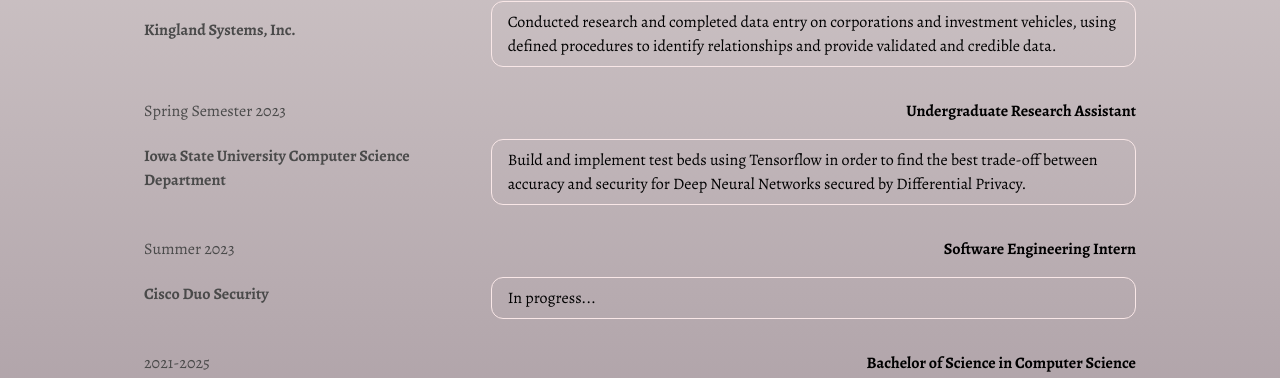
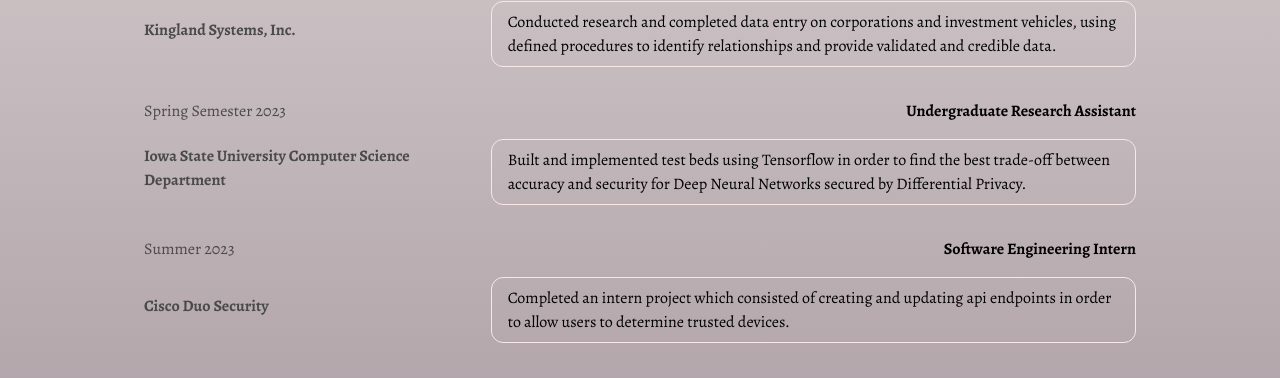
Before and after one commit to prolling/personal_portfolio, a React (Create React App) app: page / in a window 1280 px wide. Shown: the part 1041-1419 px from the top of the page. Built offline with nearby package versions, Linux system fonts and the light colour scheme.

Commit message:
update timeline

```diff
--- a/src/components/About.jsx
+++ b/src/components/About.jsx
@@ -24,14 +24,14 @@
       title: "Undergraduate Research Assistant",
       subtitle: "Iowa State University Computer Science Department",
       description:
-        "Build and implement test beds using Tensorflow in order to find the best trade-off between accuracy and security for Deep Neural Networks secured by Differential Privacy.",
+        "Built and implemented test beds using Tensorflow in order to find the best trade-off between accuracy and security for Deep Neural Networks secured by Differential Privacy.",
     },
     {
       id: 4,
       date: "Summer 2023",
       title: "Software Engineering Intern",
       subtitle: "Cisco Duo Security",
-      description: "In progress...",
+      description: "Completed an intern project which consisted of creating and updating api endpoints in order to allow users to determine trusted devices.",
     },
     {
       id: 5,
```
